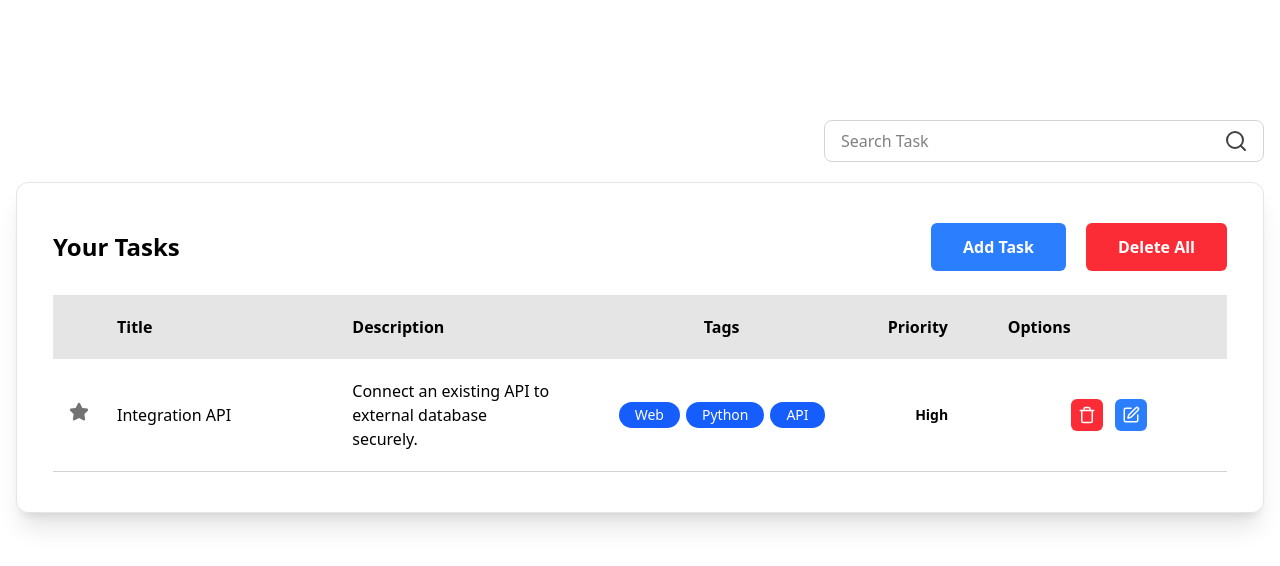
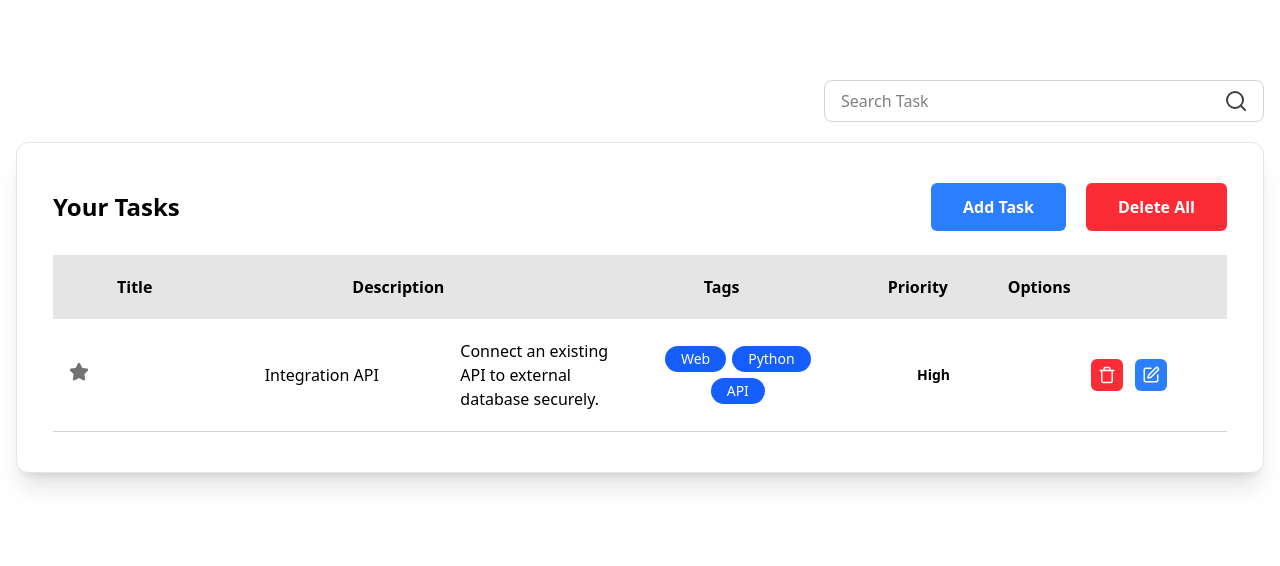
Before and after one commit to Robiul-Hasan-developer/crud-react-application, a React (Vite) app: page / in a window 1280 px wide. Shown: the top 566 px of the page. Built offline with nearby package versions, Linux system fonts and the light colour scheme.

Commit message:
(Feature) Task list table scroll added

```diff
--- a/src/components/TaskBoard.jsx
+++ b/src/components/TaskBoard.jsx
@@ -51,8 +51,6 @@ const TaskBoard = () => {
   const handleEditTask = (task) => {
     setTaskToUpdate(task)
     setShowModal(true);
-
-    console.log(task);
   }
 
 
@@ -103,7 +101,7 @@ const TaskBoard = () => {
         />
       )}
 
-      <section className="mb-20" id="tasks">
+      <section className="" id="tasks">
         <div className="container">
           <SearchForm />
 
--- a/src/components/TaskList.jsx
+++ b/src/components/TaskList.jsx
@@ -1,10 +1,39 @@
 import { SquarePen, Star, Trash } from "lucide-react";
 
-const TaskList = ({ tasks, onHandleDeleteItem, onHandleIsFavorite, onHandleEditTask }) => {
+const TaskList = ({
+  tasks,
+  onHandleDeleteItem,
+  onHandleIsFavorite,
+  onHandleEditTask,
+}) => {
   return (
-    <div className="overflow-auto">
+    <>
+      <table className="table-fixed xl:w-full">
+        <thead>
+          <tr>
+            <th className="py-5 px-4 font-semibold capitalize text-base bg-neutral-200 text-start w-[48px]"></th>
+            <th className="py-5 px-4 font-semibold capitalize text-base bg-neutral-200 text-start">
+              Title
+            </th>
+            <th className="py-5 px-4 font-semibold capitalize text-base bg-neutral-200 text-start">
+              Description
+            </th>
+            <th className="py-5 px-4 font-semibold capitalize text-base bg-neutral-200 text-center w-[300px]">
+              Tags
+            </th>
+            <th className="py-5 px-4 font-semibold capitalize text-base bg-neutral-200 text-start w-[120px]">
+              Priority
+            </th>
+            <th className="py-5 px-4 font-semibold capitalize text-base bg-neutral-200 text-start">
+              Options
+            </th>
+          </tr>
+        </thead>
+      </table>
+
+      <div className="overflow-auto max-h-[400px]">
         <table className="table-fixed overflow-auto xl:w-full">
-        <thead>
+          {/* <thead>
             <tr>
               <th className="py-5 px-4 font-semibold capitalize text-base bg-neutral-200 text-start w-[48px]"></th>
               <th className="py-5 px-4 font-semibold capitalize text-base bg-neutral-200 text-start ">
@@ -23,7 +52,7 @@ const TaskList = ({ tasks, onHandleDeleteItem, onHandleIsFavorite, onHandleEditT
                 Options
               </th>
             </tr>
-        </thead>
+          </thead> */}
 
           <tbody className="max-h-[300px] overflow-y-auto">
             {tasks.map((task) => (
@@ -37,20 +66,22 @@ const TaskList = ({ tasks, onHandleDeleteItem, onHandleIsFavorite, onHandleEditT
                     type="button"
                     onClick={() => onHandleIsFavorite(task.id)}
                   >
-                  {
-                    task.isFavorite ? (
-                      <Star className="size-5 text-yellow-500" fill="currentColor" />
+                    {task.isFavorite ? (
+                      <Star
+                        className="size-5 text-yellow-500"
+                        fill="currentColor"
+                      />
                     ) : (
-                      <Star className="size-5 text-neutral-500" fill="currentColor" />
-                    )
-                  }
+                      <Star
+                        className="size-5 text-neutral-500"
+                        fill="currentColor"
+                      />
+                    )}
                   </button>
                 </td>
 
                 {/* Title */}
-              <td className="!align-middle text-start">
-                {task.title}
-              </td>
+                <td className="!align-middle text-start">{task.title}</td>
 
                 {/* Description */}
                 <td className="!align-middle text-start">
@@ -74,7 +105,10 @@ const TaskList = ({ tasks, onHandleDeleteItem, onHandleIsFavorite, onHandleEditT
                 <td className="!align-middle text-start">
                   <span
                     className={`px-4 py-1 text-sm font-semibold rounded flex justify-center capitalize
-                    ${task.priority === "high" && "text-green-600 bg-green-100"}
+                      ${
+                        task.priority === "high" &&
+                        "text-green-600 bg-green-100"
+                      }
                       ${
                         task.priority === "medium" &&
                         "text-purple-600 bg-purple-100"
@@ -109,6 +143,7 @@ const TaskList = ({ tasks, onHandleDeleteItem, onHandleIsFavorite, onHandleEditT
           </tbody>
         </table>
       </div>
+    </>
   );
 };
 
--- a/src/index.css
+++ b/src/index.css
@@ -2,7 +2,7 @@
 
 @layer components {
   .container {
-    @apply mx-auto max-w-[1600px] px-4 py-[120px];
+    @apply mx-auto max-w-[1600px] px-4 py-[80px];
   }
 }
 
```
Lines whose indentation alone changed are shown as unchanged.
